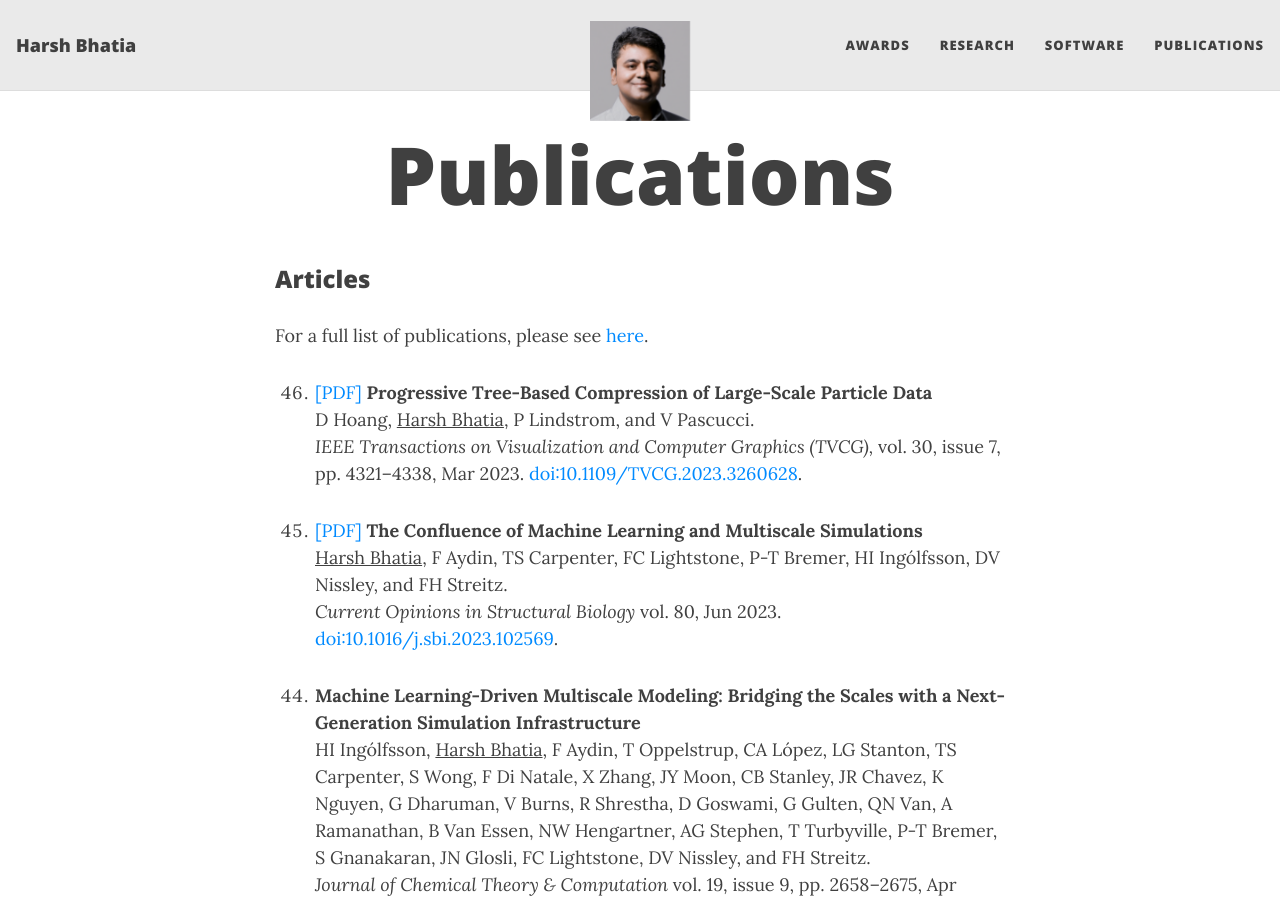
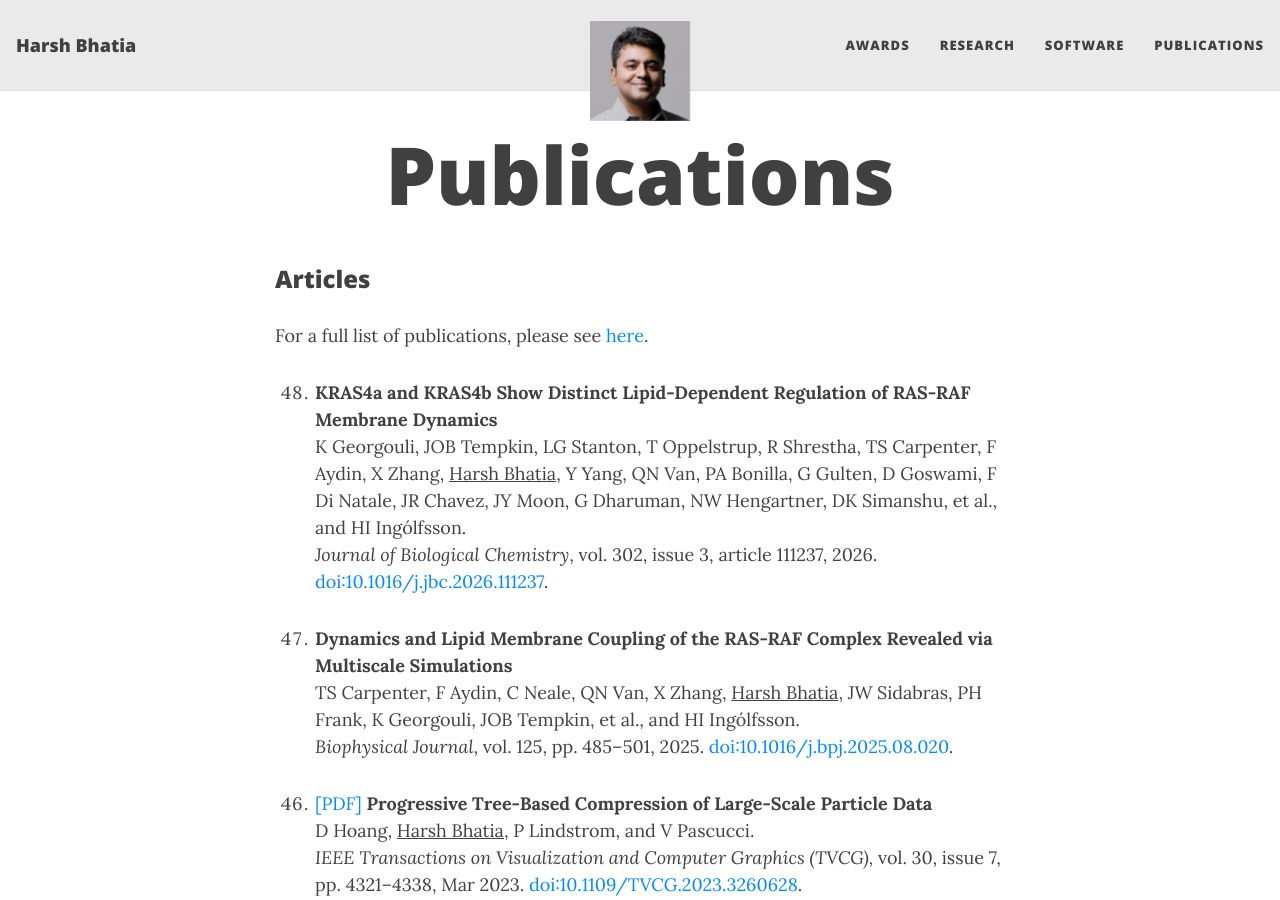
Before and after one commit to bhatiaharsh/bhatiaharsh.github.io, a Jekyll site: the page built from _pages/publications.md, in a window 1280 px wide and 900 px high. Built offline with Jekyll 4.4.1, drawn with Linux system fonts in a browser that asks for light colours; nearby versions of some CDN libraries.

Commit message:
update pubs

```diff
--- a/_pages/publications.md
+++ b/_pages/publications.md
@@ -10,7 +10,27 @@ permalink: /publications/
 
 For a full list of publications, please see <a href="https://scholar.google.com/citations?hl=en&user=lct-GOoAAAAJ" target=_blank>here</a>.
 
-<ol start="46" reversed="reversed">
+<ol start="48" reversed="reversed">
+
+<li><p>
+  <b>KRAS4a and KRAS4b Show Distinct Lipid-Dependent Regulation of RAS-RAF Membrane Dynamics</b><br/>
+  K Georgouli, JOB Tempkin, LG Stanton, T Oppelstrup, R Shrestha, TS Carpenter,
+    F Aydin, X Zhang, <u>Harsh Bhatia</u>, Y Yang, QN Van, PA Bonilla, G Gulten,
+    D Goswami, F Di Natale, JR Chavez, JY Moon, G Dharuman, NW Hengartner,
+    DK Simanshu, et al., and HI Ingólfsson.<br/>
+  <i>Journal of Biological Chemistry</i>,
+    vol. 302, issue 3, article 111237, 2026.
+  <a href="https://doi.org/10.1016/j.jbc.2026.111237" target=_blank>doi:10.1016/j.jbc.2026.111237</a>.
+</p></li>
+
+<li><p>
+  <b>Dynamics and Lipid Membrane Coupling of the RAS-RAF Complex Revealed via Multiscale Simulations</b><br/>
+  TS Carpenter, F Aydin, C Neale, QN Van, X Zhang, <u>Harsh Bhatia</u>, JW Sidabras,
+    PH Frank, K Georgouli, JOB Tempkin, et al., and HI Ingólfsson.<br/>
+  <i>Biophysical Journal</i>,
+    vol. 125, pp. 485&ndash;501, 2025.
+  <a href="https://doi.org/10.1016/j.bpj.2025.08.020" target=_blank>doi:10.1016/j.bpj.2025.08.020</a>.
+</p></li>
 
 <li><p>
   <a href="/docs/pubs/2024_TVCG_particles.pdf" target=_blank>[PDF]</a>
```
